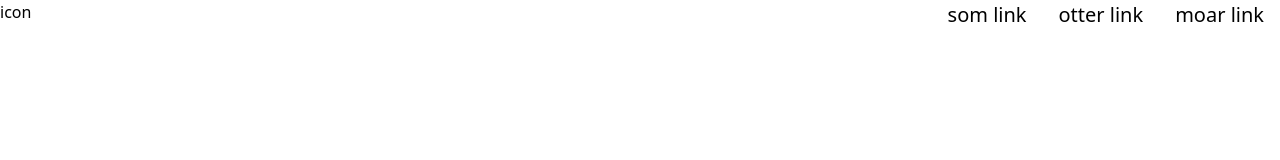
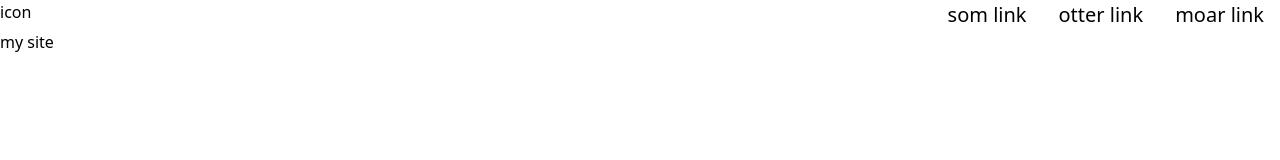
Before and after one commit to bhflm/germi, a Next.js app: page / in a window 1280 px wide. Shown: the top 160 px of the page. Built offline with nearby package versions, Linux system fonts and the light colour scheme.

Commit message:
trigger deployment

```diff
--- a/src/pages/index.tsx
+++ b/src/pages/index.tsx
@@ -2,7 +2,10 @@ import { NextPage } from 'next';
 import { Navbar } from '../components/Navbar';
 
 const Home: NextPage<{ props: any }> = props => (
+  <>
   <Navbar/>
+  <span>my site</span>
+  </>
 );
 
 export default Home;
```
